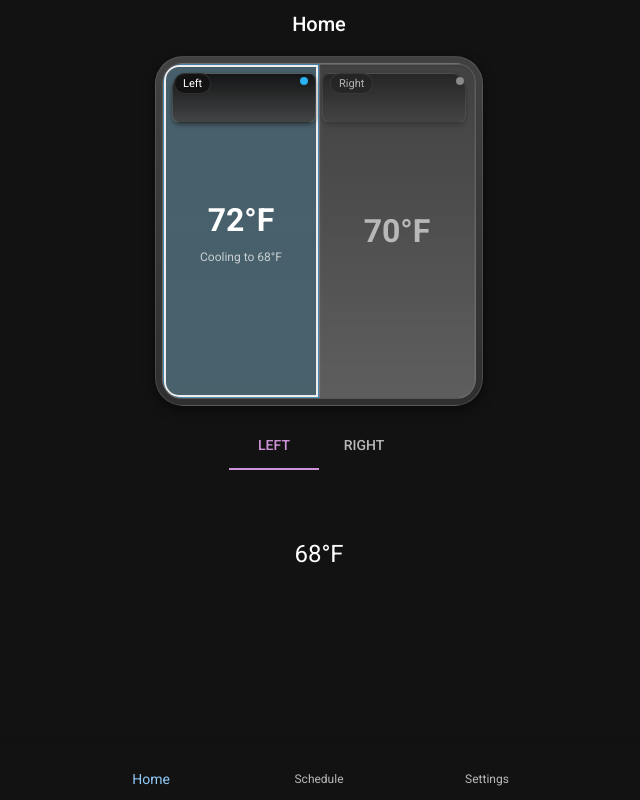
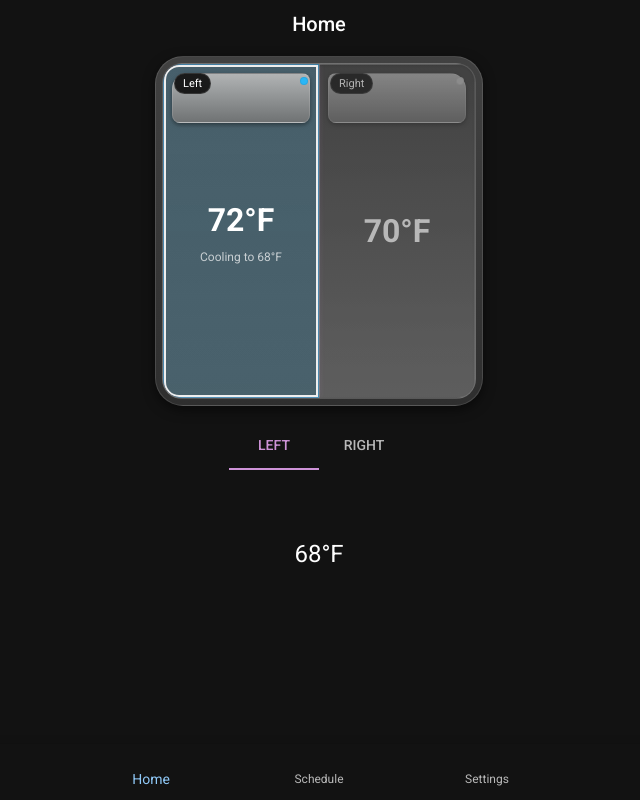
Before and after one commit to jonm01/bed-zones, a Next.js app: page / in a window 1280 px wide. Shown: the whole page, without its empty margins (321-961 px from the left). Built offline with nearby package versions, Linux system fonts and the light colour scheme; some icons are missing; what @mui/material-nextjs would draw is missing.

Commit message:
Lighten pillow and ensure even margins

```diff
--- a/src/components/BedDualZone.tsx
+++ b/src/components/BedDualZone.tsx
@@ -231,19 +231,20 @@ export function BedDualZone({
                 sx={{
                   position: 'absolute',
                   top: 8,
-                  left: key === 'left' ? 8 : 2,
-                  right: key === 'left' ? 2 : 8,
+                  left: 8,
+                  right: 8,
                   height: '15%',
                   borderRadius:
                     key === 'left' ? '16px 8px 8px 8px' : '8px 16px 8px 8px',
                   background: `linear-gradient(180deg, ${alpha(
-                    theme.palette.background.paper,
-                    0.95,
-                  )}, ${alpha(theme.palette.grey[800], 0.9)})`,
+                    theme.palette.grey[400],
+                    0.9,
+                  )}, ${alpha(theme.palette.grey[600], 0.9)})`,
                   border: '1px solid',
                   borderColor: 'divider',
                   boxShadow: '0 2px 4px rgba(0,0,0,0.4)',
                   pointerEvents: 'none',
+                  zIndex: 0,
                 }}
               />
               {/* Side label */}
@@ -258,10 +259,11 @@ export function BedDualZone({
                   px: 1,
                   py: 0.5,
                   borderRadius: 999,
-                  bgcolor: alpha(theme.palette.background.default, 0.9),
+                  bgcolor: alpha(theme.palette.background.default, 0.95),
                   border: '1px solid',
                   borderColor: 'divider',
                   backdropFilter: 'blur(2px)',
+                  zIndex: 1,
                   userSelect: 'none',
                 }}
               >
@@ -304,10 +306,11 @@ export function BedDualZone({
                     px: 1,
                     py: 0.25,
                     borderRadius: 8,
-                    bgcolor: alpha(theme.palette.background.default, 0.9),
+                    bgcolor: alpha(theme.palette.background.default, 0.95),
                     border: '1px solid',
                     borderColor: 'divider',
                     whiteSpace: 'nowrap',
+                    zIndex: 1,
                   }}
                 >
                   <AccessTimeIcon sx={{ fontSize: 'inherit' }} />
@@ -328,6 +331,7 @@ export function BedDualZone({
                   right: 10,
                   bgcolor: theme.palette.grey[400],
                   border: '1px solid rgba(0,0,0,0.08)',
+                  zIndex: 1,
                 }}
               />
             </ButtonBase>
```
